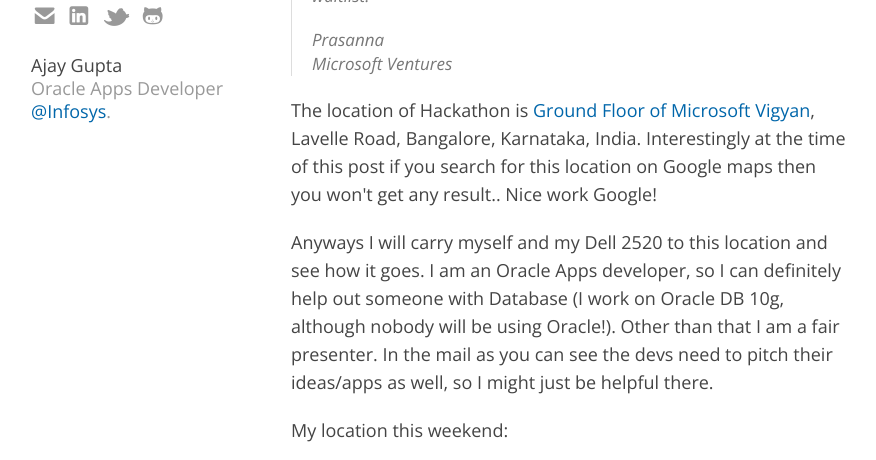
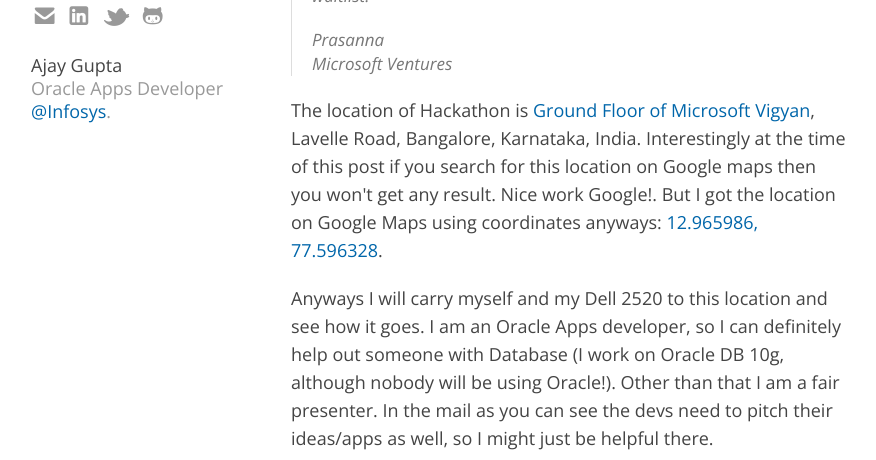
Before and after one commit to ajgupta/ajgupta.github.io, a Jekyll site: the page built from _posts/2014-07-03-Microsoft-Ventures-Hackday-2014.markdown, in a window 1280 px wide and 900 px high, scrolled down 910 px, cut to the strip 162-622 px from the top of the window. Shown: the whole strip, without its empty margins (139-1015 px from the left). Built offline with Jekyll 4.4.1, drawn with Linux system fonts in a browser that asks for light colours; some web fonts are replaced; comment, search, counter and statistics services are not loaded.

Commit message:
Update 2014-07-03-Microsoft-Ventures-Hackday-2014.markdown

```diff
--- a/_posts/2014-07-03-Microsoft-Ventures-Hackday-2014.markdown
+++ b/_posts/2014-07-03-Microsoft-Ventures-Hackday-2014.markdown
@@ -39,7 +39,7 @@
 		<p>Prasanna<br>
 		Microsoft Ventures</p>
 		</blockquote>
-		<p>The location of Hackathon is <a href="http://binged.it/1lrHFc7" target="_blank">Ground Floor of Microsoft Vigyan</a>, Lavelle Road, Bangalore, Karnataka, India. Interestingly at the time of this post if you search for this location on Google maps then you won't get any result.. Nice work Google!</p>
+		<p>The location of Hackathon is <a href="http://binged.it/1lrHFc7" target="_blank">Ground Floor of Microsoft Vigyan</a>, Lavelle Road, Bangalore, Karnataka, India. Interestingly at the time of this post if you search for this location on Google maps then you won't get any result. Nice work Google!. But I got the location on Google Maps using coordinates anyways: <a href="https://www.google.com/maps/place/12%C2%B057'57.5%22N+77%C2%B035'46.8%22E/@12.9659858,77.596328,15z/data=!3m1!4b1!4m2!3m1!1s0x0:0x0" target="_blank">12.965986, 77.596328</a>.</p>
 		<p>Anyways I will carry myself and my Dell 2520 to this location and see how it goes. I am an Oracle Apps developer, so I can definitely help out someone with Database (I work on Oracle DB 10g, although nobody will be using Oracle!). Other than that I am a fair presenter. In the mail as you can see the devs need to pitch their ideas/apps as well, so I might just be helpful there.</p>
 		<p>My location this weekend:</p>
 		<div><iframe width="500" height="400" frameborder="0" src="http://www.bing.com/maps/embed/viewer.aspx?v=3&cp=12.970061~77.597717&lvl=15&w=500&h=400&sty=r&typ=d&pp=Microsoft%20Ventures%20Lavelle%20Road%2C%20Bengaluru%2C%20Karnataka~~12.971110~77.597717&ps=&dir=0&mkt=en-in&src=O365&form=BMEMJS"></iframe><div style="margin: 12px 0 0 0;"><a target="_blank" href="http://www.bing.com/maps/?cp=12.970061~77.597717&sty=r&lvl=15&sp=point.12.971110_77.597717_Microsoft%20Ventures%20Lavelle%20Road%2C%20Bengaluru%2C%20Karnataka_&mm_embed=map">View larger map</a>&nbsp; |&nbsp; <a target="_blank" href="http://www.bing.com/maps/?cp=12.970061~77.597717&sty=r&lvl=15&rtp=~pos.12.971110_77.597717_Microsoft%20Ventures%20Lavelle%20Road%2C%20Bengaluru%2C%20Karnataka_&mm_embed=dir">Get directions</a></div></div>
```
